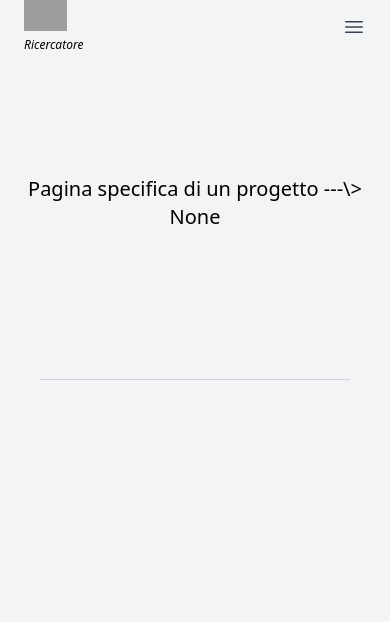
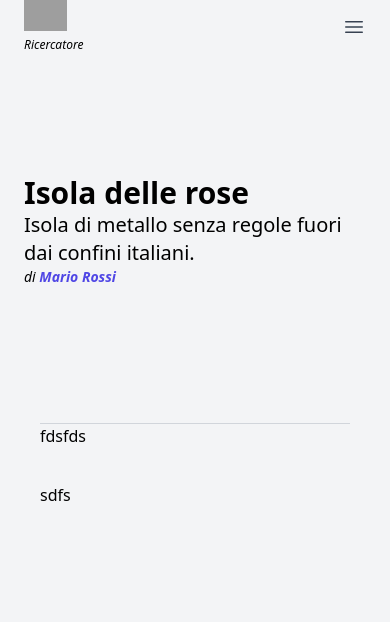
Before and after one commit to NotFiliberto/ResearchManagement, a Flask app: page /evaluator/project in a window 390 px wide. Shown: the part 25-647 px from the top of the page. Run offline with Flask 3, Linux system fonts and the light colour scheme; a user stored in the database is signed in; some libraries are stand-ins or nearby versions; grey boxes are pictures that could not be loaded.

Commit message:
chore:  project info page

```diff
--- a/website/evaluator.py
+++ b/website/evaluator.py
@@ -1,5 +1,7 @@
 from flask import Blueprint, render_template, request
 from flask_login import login_required, current_user
+
+from website.models import Project, ProjectStatus
 
 evaluator = Blueprint('evaluator', __name__)
 
@@ -17,7 +19,9 @@ evaluator = Blueprint('evaluator', __name__)
 @evaluator.route('/',  methods=['GET', 'POST'])
 @login_required
 def evaluator_home():
-    return render_template('evaluator/home.html', user=current_user, projects=[])
+    # get projects
+    projects = Project.query.all()
+    return render_template('evaluator/home.html', user=current_user, projects=projects, project_states=ProjectStatus)
 
 
 @evaluator.route('/project', methods=['GET', 'POST'])
@@ -25,4 +29,17 @@ def evaluator_home():
 def view_project():
     project_id = request.args.get('project_id')
 
-    return render_template('evaluator/project.html', user=current_user, project_id=project_id)
+    # TODO fetch project from db with projct_id from request
+    project = {
+        "id": 13,
+        "name": "Isola delle rose",
+        "description": "Isola di metallo senza regole fuori dai confini italiani.",
+        "researcher": {
+            id: 3242,
+            "name": "Mario Rossi",
+            "username": "mariorossi"
+        },
+        "documents": [{"id": 0, "name": "leggi.pdf"}, {"id": 1, "name": "costituzione.pdf"}, {"id": 2, "name": "infrastruttura.pdf"}]
+    }
+
+    return render_template('evaluator/project.html', user=current_user, project=project, project_id=project_id)
--- a/website/templates/evaluator/project.html
+++ b/website/templates/evaluator/project.html
@@ -1,9 +1,9 @@
 {% extends "base.html" %} {% block title %}Researcher Home{% endblock %}
 {% block content %}
 
-<div class="mx-auto max-w-2xl pt-32 sm:pt-48 lg:pt-56 ">
+<div class="mx-auto max-w-2xl pt-32 sm:pt-48 lg:pt-56 w-full">
 
-    <div class="text-center w-full mb-20 text-xl">
+    <div class="text-left w-full mb-20 text-xl">
         <div class="text-center py-3">
             {% with messages = get_flashed_messages(with_categories=true) %}
             {% if messages %}
@@ -17,9 +17,15 @@
             {% endif %}
             {% endwith %}
         </div>
-        <p>
-            Pagina specifica di un progetto ---\> {{project_id}}
-        </p>
+        <h1 class="font-bold text-3xl">{{project.name}}</h1>
+        <div class="text-normal">
+            <p>
+                {{project.description}}
+            </p>
+            <div class="italic text-sm"> di <span class="text-indigo-600 font-bold">{{project.researcher.name}}</span>
+            </div>
+        </div>
+
     </div>
 
 
@@ -31,11 +37,11 @@
         <div class="relative">
             <div class="absolute inset-0 flex items-center"
                 aria-hidden="true">
-                <div class="w-full border-t border-gray-300"></div>
+                <div class="w-full border-t border-gray-300">fdsfds</div>
             </div>
         </div>
         <div class="py-12" />
-
+        sdfs
 
     </div>
 </div>
--- a/website/templates/researcher/home.html
+++ b/website/templates/researcher/home.html
@@ -1,7 +1,7 @@
 {% extends "base.html" %} {% block title %}Researcher Home{% endblock %}
 {% block content %}
 
-<div class="mx-auto max-w-2xl pt-32 sm:pt-48 lg:pt-56 ">
+<div class="mx-auto max-w-2xl pt-32 sm:pt-48 lg:pt-56  w-full">
 
     <div class="text-center w-full mb-20 text-xl">
         <div class="text-center py-3">
--- a/website/templates/researcher/project.html
+++ b/website/templates/researcher/project.html
@@ -1,7 +1,7 @@
 {% extends "base.html" %} {% block title %}Researcher Home{% endblock %}
 {% block content %}
 
-<div class="mx-auto max-w-2xl pt-32 sm:pt-48 lg:pt-56 ">
+<div class="mx-auto max-w-2xl pt-32 sm:pt-48 lg:pt-56  w-full">
 
     <div class="text-center w-full mb-20 text-xl">
         <div class="text-center py-3">
@@ -18,7 +18,7 @@
             {% endwith %}
         </div>
         <p>
-            Pagina specifica di un progetto ---\> {{project_id}}
+            Pagina specifica di un progetto ---\> {{project.id}}
         </p>
     </div>
 
--- a/website/views.py
+++ b/website/views.py
@@ -1,4 +1,4 @@
-from flask import Blueprint, redirect, render_template, url_for
+from flask import Blueprint, redirect, url_for
 from flask_login import login_required, current_user
 
 views = Blueprint('views', __name__)
```
Also changed, not shown: website/researcher.py (+14 -1 lines), website/templates/evaluator/home.html (+5 -5 lines), instance/database.db.
